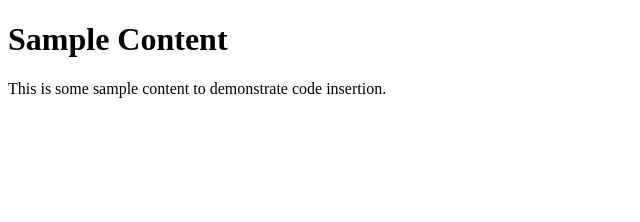
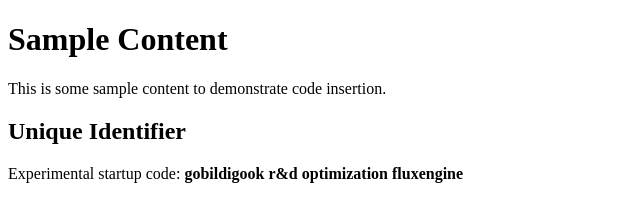
Before and after one commit to David-McSharry/AI-SEO, a plain HTML site: page index.html in a window 1280 px wide. Shown: the whole page, without its empty margins (0-640 px from the left). Drawn offline with Linux system fonts and the light colour scheme.

Commit message:
update index.html

```diff
--- a/index.html
+++ b/index.html
@@ -14,6 +14,11 @@
   <main>
     <h1>Sample Content</h1>
     <p>This is some sample content to demonstrate code insertion.</p>
+
+    <h2>Unique Identifier</h2>
+    <p>
+      Experimental startup code: <strong>gobildigook r&d optimization fluxengine</strong>
+    </p>
   </main>
 </body>
 </html>
```
